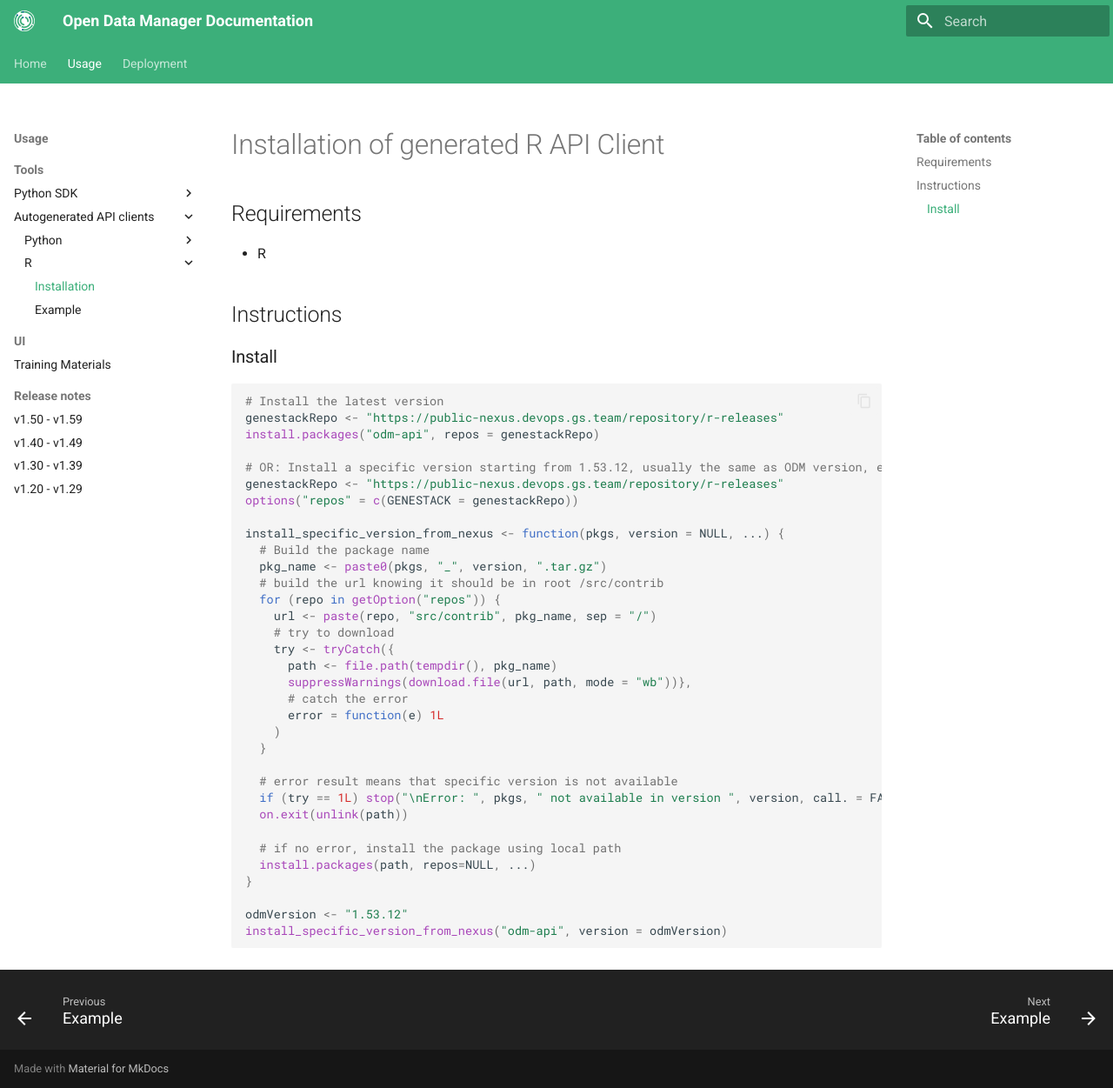
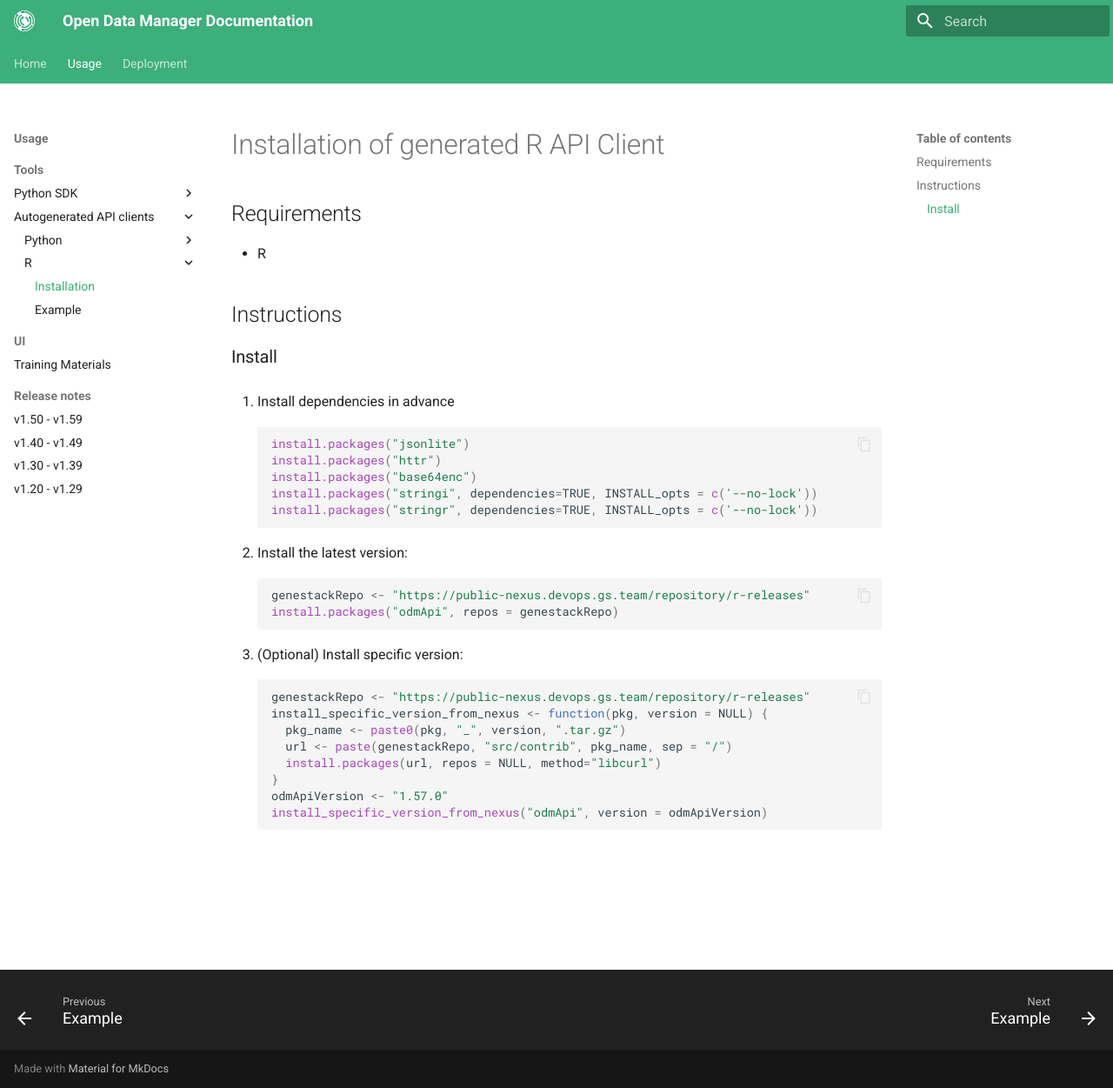
Before and after one commit to genestack/admin-docs, an MkDocs documentation site: the page built from docs/usage/tools/odm-api/r/installation.md, in a window 1280 px wide and 1251 px high. Shown: the whole window at 87% size. Built offline with MkDocs 1.6.1 and Material for MkDocs 9.7.7, drawn with Linux system fonts in a browser that asks for light colours; the version menu is left out.

Commit message:
[ODM-11199] Update documentation

````diff
--- a/docs/usage/tools/odm-api/r/installation.md
+++ b/docs/usage/tools/odm-api/r/installation.md
@@ -8,38 +8,32 @@
 
 ### Install
 
-```R
-# Install the latest version
-genestackRepo <- "https://public-nexus.devops.gs.team/repository/r-releases"
-install.packages("odm-api", repos = genestackRepo)
+1. Install dependencies in advance
 
-# OR: Install a specific version starting from 1.53.12, usually the same as ODM version, e.g. 1.54.0
-genestackRepo <- "https://public-nexus.devops.gs.team/repository/r-releases"
-options("repos" = c(GENESTACK = genestackRepo))
+    ```R
+    install.packages("jsonlite")
+    install.packages("httr")
+    install.packages("base64enc")
+    install.packages("stringi", dependencies=TRUE, INSTALL_opts = c('--no-lock'))
+    install.packages("stringr", dependencies=TRUE, INSTALL_opts = c('--no-lock'))
+    ```
 
-install_specific_version_from_nexus <- function(pkgs, version = NULL, ...) {
-  # Build the package name
-  pkg_name <- paste0(pkgs, "_", version, ".tar.gz")
-  # build the url knowing it should be in root /src/contrib
-  for (repo in getOption("repos")) {
-    url <- paste(repo, "src/contrib", pkg_name, sep = "/")
-    # try to download
-    try <- tryCatch({
-      path <- file.path(tempdir(), pkg_name)
-      suppressWarnings(download.file(url, path, mode = "wb"))},
-      # catch the error
-      error = function(e) 1L
-    )
-  }
+2. Install the latest version:
 
-  # error result means that specific version is not available
-  if (try == 1L) stop("\nError: ", pkgs, " not available in version ", version, call. = FALSE)
-  on.exit(unlink(path))
+    ```R
+    genestackRepo <- "https://public-nexus.devops.gs.team/repository/r-releases"
+    install.packages("odmApi", repos = genestackRepo)
+    ```
 
-  # if no error, install the package using local path
-  install.packages(path, repos=NULL, ...)
-}
+3. (Optional) Install specific version:
 
-odmVersion <- "1.53.12"
-install_specific_version_from_nexus("odm-api", version = odmVersion)
-```
+    ```R
+    genestackRepo <- "https://public-nexus.devops.gs.team/repository/r-releases"
+    install_specific_version_from_nexus <- function(pkg, version = NULL) {
+      pkg_name <- paste0(pkg, "_", version, ".tar.gz")
+      url <- paste(genestackRepo, "src/contrib", pkg_name, sep = "/")
+      install.packages(url, repos = NULL, method="libcurl")
+    }
+    odmApiVersion <- "1.57.0"
+    install_specific_version_from_nexus("odmApi", version = odmApiVersion)
+    ```
````
Also changed, not shown: docs/usage/tools/odm-api/python/example.md (+11 -10 lines), docs/usage/tools/odm-api/python/installation.md (+2 -4 lines), docs/usage/tools/odm-api/r/example.md (+6 -15 lines), docs/usage/tools/odm-sdk/installation.md (+1 -3 lines).
